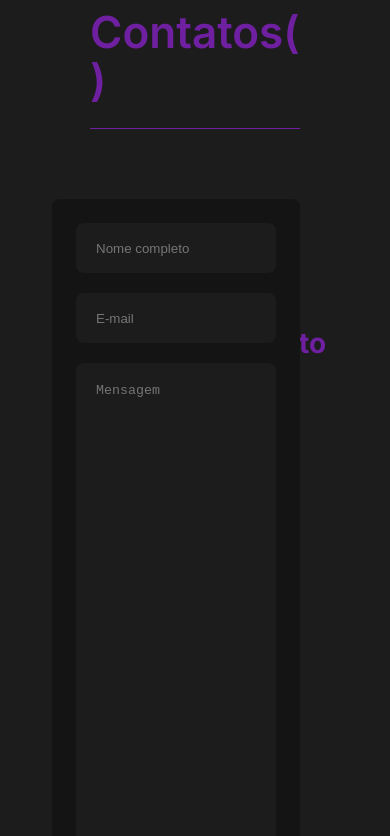
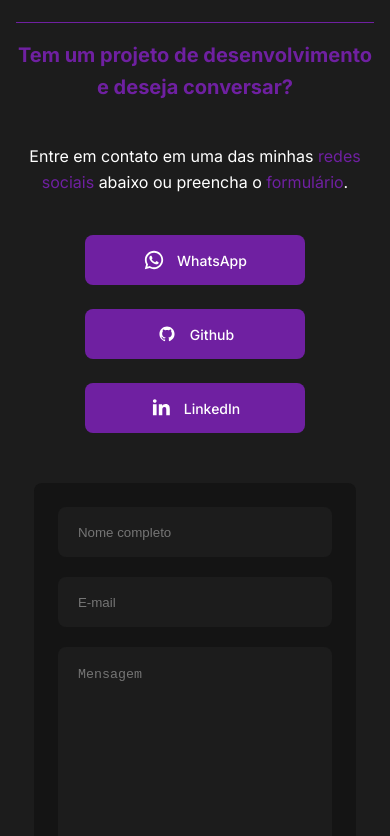
Before and after one commit to Thierrycast/portfolio2.0, a Next.js app: page / in a window 390 px wide. Shown: the part 3628-4464 px from the top of the page. Built offline with nearby package versions, Linux system fonts and the light colour scheme.

Commit message:
style(contacts): responsive mobile contactsSection

```diff
--- a/src/app/layout.tsx
+++ b/src/app/layout.tsx
@@ -7,6 +7,7 @@
 export const metadata: Metadata = {
   title: 'Create Next App',
   description: 'Generated by create next app',
+  viewport: 'width=device-width, initial-scale=1, maximum-scale=1',
 }
 
 export default function RootLayout({
--- a/src/components/ContactsSection/contactsSection.module.scss
+++ b/src/components/ContactsSection/contactsSection.module.scss
@@ -140,3 +140,89 @@
         }
     }
 }
+
+
+@media (max-width: 768px) {
+    .container{
+        padding: 4rem 1.6rem;
+
+        h1{
+            font-size: 3.2rem;
+            margin-bottom: 1.6rem;
+        }
+    }
+
+
+    .contacts_infos{
+
+        display: flex;
+        padding-top: 1.6rem;
+        flex-direction: column;
+        gap: 5rem;
+
+
+        .left{
+            width: 100%;
+            gap: 4rem;
+
+            h2{
+                font-size: 2rem;
+            }
+
+            p{
+                font-size: 1.6rem;
+            }
+        }
+
+        .right{
+            width: 100%;
+            justify-content: center;
+
+            form{
+                width: 90%;
+                height: auto;
+
+
+                padding: 2.4rem;
+                gap: 2rem;
+                border-radius: 0.8rem;
+
+                background-color: var(--preto-2);
+
+
+                textarea,input{
+                    width: 100%;
+                    border: none;
+                    border-radius: 0.8rem;
+                    padding: 2rem;
+                    background-color: var(--preto-3);
+                }
+
+                input{
+                    display: block;
+                    height: 5rem;
+                }
+
+                textarea{
+                    flex: none;
+                  height: 20rem;
+                }
+
+                button{
+                    width: 20rem;
+                    height: 5rem;
+
+                    background-color: var(--roxo-2);
+
+                    border: none;
+                    border-radius: 8px;
+
+                    color: #ffffff;
+                    font-size: 14px;
+                    font-weight: 500;
+                }
+            }
+        }
+    }
+
+}
--- a/src/components/ContactsSection/index.tsx
+++ b/src/components/ContactsSection/index.tsx
@@ -1,3 +1,5 @@
+"use client"
+
 import Styles from './contactsSection.module.scss'
 
 import iconWhatsapp from '@/assets/icon-whatsapp.svg'
@@ -15,8 +17,7 @@
         <div className={Styles.left} >
             <h2>Tem um projeto de desenvolvimento e deseja conversar?</h2>
             <p>
-                Entre em contato em uma das minhas <span>redes sociais</span> abaixo ou preencha o <span>formulário</span> ao lado.
-            </p>
+                Entre em contato em uma das minhas <span>redes sociais</span> abaixo ou preencha o <span>formulário</span>.</p>
             <div className={Styles.social_medias} >
                 <a target="_blank" href="https://wa.me/5533999595927">
                     <Image alt='' src={iconWhatsapp}/>WhatsApp
```
